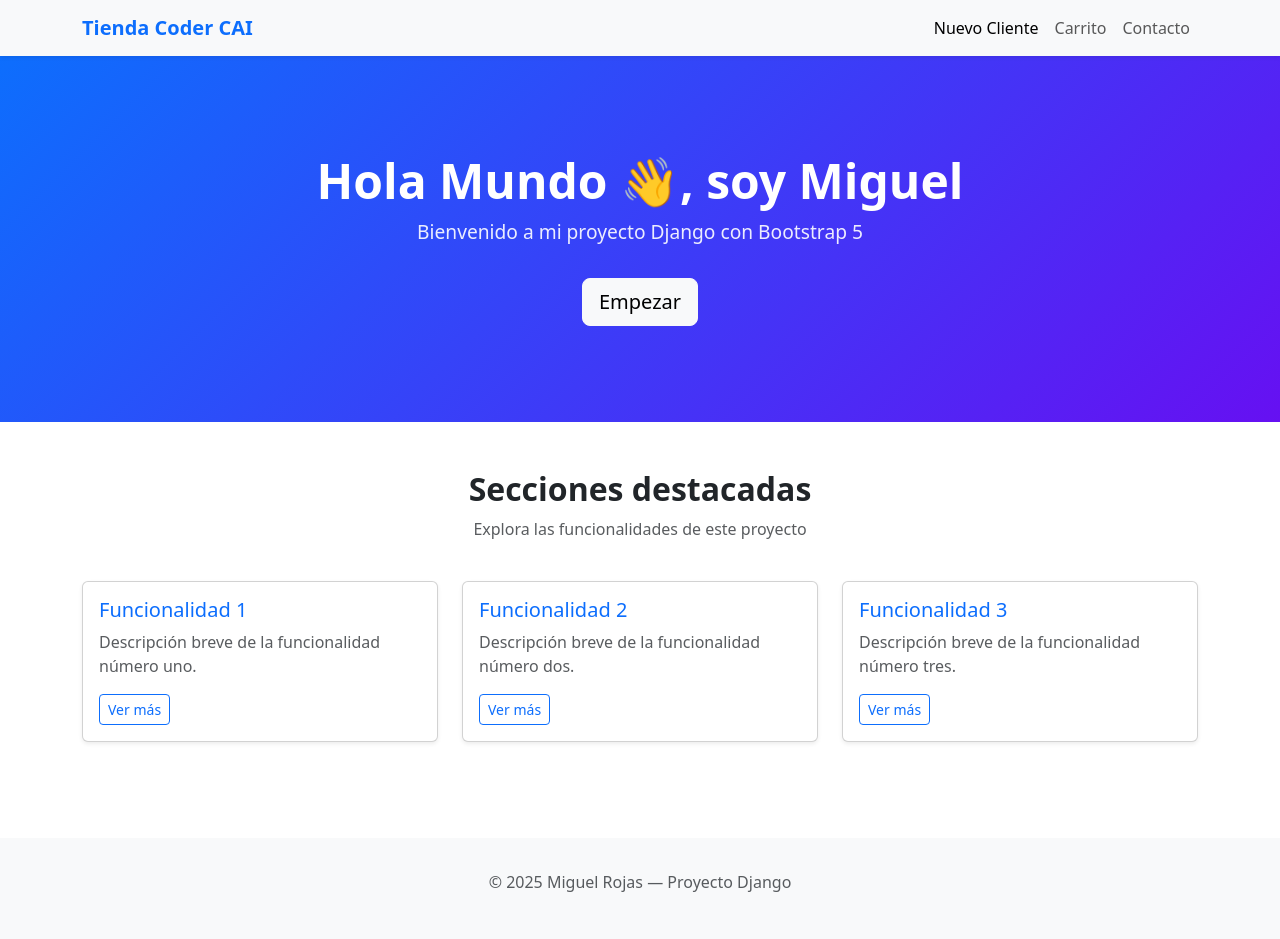
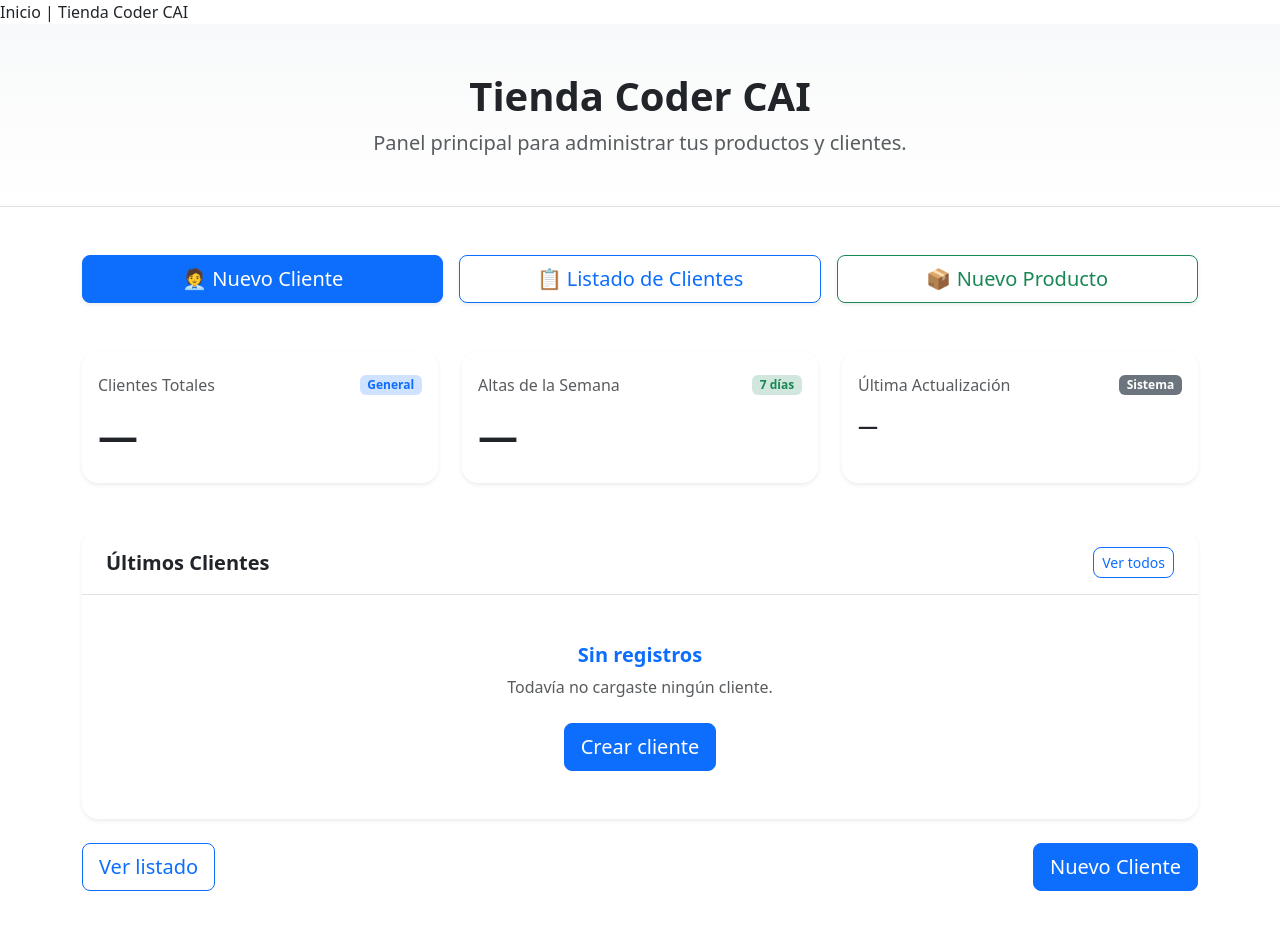
Before and after one commit to miguelangelrojasg-glitch/Comision-78130-TP3-MiguelAngelRojasGonzalez, a Django app: page / in a window 1280 px wide. Before the commit the page ends 892 px from the top, so only its background shows below. Run offline with Django 5.2, Linux system fonts and the light colour scheme; some libraries are stand-ins or nearby versions.

Commit message:
TP3 Vfinal

```diff
--- a/app_coder_cai/forms.py
+++ b/app_coder_cai/forms.py
@@ -1,13 +1,41 @@
+# app_coder_cai/forms.py
 from django import forms
-from .models import Cliente
+from .models import Cliente, Producto, Compra
+
+__all__ = ["ClienteForm", "ProductoForm", "CompraForm"]
 
 class ClienteForm(forms.ModelForm):
     class Meta:
         model = Cliente
         fields = ["nombre", "apellido", "email", "fecha_de_nacimiento"]
         widgets = {
-            "fecha_de_nacimiento": forms.DateTimeInput(attrs={"type": "date", "class": "form-control"}),
+            "fecha_de_nacimiento": forms.DateInput(attrs={"type": "date", "class": "form-control"}),
             "nombre": forms.TextInput(attrs={"class": "form-control"}),
             "apellido": forms.TextInput(attrs={"class": "form-control"}),
-            "email": forms.EmailInput(attrs={"class": "form-control"})
+            "email": forms.EmailInput(attrs={"class": "form-control"}),
         }
+
+class ProductoForm(forms.ModelForm):
+    class Meta:
+        model = Producto
+        fields = ["nombre", "descripcion", "sku", "precio", "stock", "activo"]
+        widgets = {
+            "nombre": forms.TextInput(attrs={"class": "form-control"}),
+            "descripcion": forms.Textarea(attrs={"class": "form-control", "rows": 3}),
+            "sku": forms.TextInput(attrs={"class": "form-control"}),
+            "precio": forms.NumberInput(attrs={"class": "form-control", "step": "0.01"}),
+            "stock": forms.NumberInput(attrs={"class": "form-control", "step": "1", "min": "0"}),
+            "activo": forms.CheckboxInput(attrs={"class": "form-check-input"}),
+        }
+
+class CompraForm(forms.ModelForm):
+    class Meta:
+        model = Compra
+        fields = ["cliente", "producto", "cantidad", "precio_unitario", "estado"]
+        widgets = {
+            "cliente": forms.Select(attrs={"class": "form-select"}),
+            "producto": forms.Select(attrs={"class": "form-select"}),
+            "cantidad": forms.NumberInput(attrs={"class": "form-control", "min": "1", "step": "1"}),
+            "precio_unitario": forms.NumberInput(attrs={"class": "form-control", "step": "0.01"}),
+            "estado": forms.Select(attrs={"class": "form-select"}),
+        }
--- a/app_coder_cai/templates/app_coder_cai/index.html
+++ b/app_coder_cai/templates/app_coder_cai/index.html
@@ -1,111 +1,138 @@
-<!DOCTYPE html>
-<html lang="es">
-<head>
-    <meta charset="UTF-8">
-    <meta name="viewport" content="width=device-width, initial-scale=1.0">
-    <title>{% block titulo %} Inicio| Proyecto Django {% endblock %}</title>
-    <link href="https://cdn.jsdelivr.net/npm/bootstrap@5.3.8/dist/css/bootstrap.min.css" rel="stylesheet" crossorigin="anonymous">
-    <style>
-        .hero {
-            background: linear-gradient(135deg, #0d6efd, #6610f2);
-            color: white;
-            padding: 6rem 0;
-            text-align: center;
-        }
-        .hero h1 {
-            font-size: 3rem;
-            font-weight: 700;
-        }
-        .hero p {
-            font-size: 1.2rem;
-            opacity: 0.9;
-        }
-        .card:hover {
-            transform: translateY(-5px);
-            transition: 0.3s ease-in-out;
-        }
-        footer {
-            background-color: #f8f9fa;
-            padding: 2rem 0;
-            text-align: center;
-            margin-top: 3rem;
-        }
-    </style>
-</head>
-<body>
 
-    <!-- Navbar -->
-    <nav class="navbar navbar-expand-lg navbar-light bg-light shadow-sm">
-        <div class="container">
-            <a class="navbar-brand fw-bold text-primary" href="#">Tienda Coder CAI</a>
-            <button class="navbar-toggler" type="button" data-bs-toggle="collapse" data-bs-target="#navbarNav">
-                <span class="navbar-toggler-icon"></span>
-            </button>
-            <div class="collapse navbar-collapse justify-content-end" id="navbarNav">
-                <ul class="navbar-nav">
-                    <li class="nav-item"><a class="nav-link active" href="{% url "nuevo_cliente" %}">Nuevo Cliente</a></li>
-                    <li class="nav-item"><a class="nav-link" href="#">Carrito</a></li>
-                    <li class="nav-item"><a class="nav-link" href="#">Contacto</a></li>
-                </ul>
-            </div>
-        </div>
-    </nav>
+
+{% block titulo %}
+Inicio | Tienda Coder CAI
+{% endblock %}
+<link href="https://cdn.jsdelivr.net/npm/bootstrap@5.3.8/dist/css/bootstrap.min.css" rel="stylesheet" integrity="sha384-sRIl4kxILFvY47J16cr9ZwB07vP4J8+LH7qKQnuqkuIAvNWLzeN8tE5YBujZqJLB" crossorigin="anonymous">
+<script src="https://cdn.jsdelivr.net/npm/bootstrap@5.3.8/dist/js/bootstrap.bundle.min.js" integrity="sha384-FKyoEForCGlyvwx9Hj09JcYn3nv7wiPVlz7YYwJrWVcXK/BmnVDxM+D2scQbITxI" crossorigin="anonymous"></script>
 {% block contenido %}
-    <!-- Hero -->
-    <section class="hero">
-        <div class="container">
-            <h1>Hola Mundo 👋, soy Miguel</h1>
-            <p>Bienvenido a mi proyecto Django con Bootstrap 5</p>
-            <a href="#" class="btn btn-light btn-lg mt-3">Empezar</a>
+
+<!-- Hero / Encabezado -->
+<section class="hero border-bottom py-5" style="background: linear-gradient(180deg,#f8f9fa, #ffffff);">
+  <div class="container text-center">
+    <h1 class="fw-bold mb-2">Tienda Coder CAI</h1>
+    <p class="lead text-muted mb-0">Panel principal para administrar tus productos y clientes.</p>
   </div>
 </section>
 
-    <!-- Cards -->
-    <section class="py-5">
+<!-- Contenido principal -->
+<section class="py-5 bg-white">
   <div class="container">
-            <div class="row text-center mb-4">
-                <h2 class="fw-bold">Secciones destacadas</h2>
-                <p class="text-muted">Explora las funcionalidades de este proyecto</p>
+
+    <!-- Acciones rápidas -->
+    <div class="row g-3 mb-5 justify-content-center">
+      <div class="col-12 col-md-4">
+        <a href="{% url 'nuevo_cliente' %}" class="btn btn-primary btn-lg w-100 shadow-sm rounded-3">
+          🧑‍💼 Nuevo Cliente
+        </a>
       </div>
-            <div class="row g-4">
-                <div class="col-md-4">
-                    <div class="card shadow-sm h-100">
-                        <div class="card-body">
-                            <h5 class="card-title text-primary">Funcionalidad 1</h5>
-                            <p class="card-text text-muted">Descripción breve de la funcionalidad número uno.</p>
-                            <a href="#" class="btn btn-outline-primary btn-sm">Ver más</a>
+      <div class="col-12 col-md-4">
+        <a href="{% url 'lista_cliente' %}" class="btn btn-outline-primary btn-lg w-100 shadow-sm rounded-3">
+          📋 Listado de Clientes
+        </a>
+      </div>
+      <div class="col-12 col-md-4">
+        <a href="{% url 'nuevo_producto' %}" class="btn btn-outline-success btn-lg w-100 shadow-sm rounded-3">
+          📦 Nuevo Producto
+        </a>
+      </div>
+    </div>
+
+    <!-- Resumen / Métricas -->
+    <div class="row g-4 mb-5">
+      <div class="col-12 col-md-4">
+        <div class="card shadow-sm border-0 h-100 rounded-4">
+          <div class="card-body py-4">
+            <div class="d-flex align-items-center justify-content-between">
+              <h6 class="text-muted mb-0">Clientes Totales</h6>
+              <span class="badge bg-primary-subtle text-primary">General</span>
+            </div>
+            <h1 class="fw-bold mt-3 mb-0">{{ total_clientes|default:"—" }}</h1>
           </div>
         </div>
       </div>
-                <div class="col-md-4">
-                    <div class="card shadow-sm h-100">
-                        <div class="card-body">
-                            <h5 class="card-title text-primary">Funcionalidad 2</h5>
-                            <p class="card-text text-muted">Descripción breve de la funcionalidad número dos.</p>
-                            <a href="#" class="btn btn-outline-primary btn-sm">Ver más</a>
+
+      <div class="col-12 col-md-4">
+        <div class="card shadow-sm border-0 h-100 rounded-4">
+          <div class="card-body py-4">
+            <div class="d-flex align-items-center justify-content-between">
+              <h6 class="text-muted mb-0">Altas de la Semana</h6>
+              <span class="badge bg-success-subtle text-success">7 días</span>
+            </div>
+            <h1 class="fw-bold mt-3 mb-0">{{ altas_semana|default:"—" }}</h1>
           </div>
         </div>
       </div>
-                <div class="col-md-4">
-                    <div class="card shadow-sm h-100">
-                        <div class="card-body">
-                            <h5 class="card-title text-primary">Funcionalidad 3</h5>
-                            <p class="card-text text-muted">Descripción breve de la funcionalidad número tres.</p>
-                            <a href="#" class="btn btn-outline-primary btn-sm">Ver más</a>
+
+      <div class="col-12 col-md-4">
+        <div class="card shadow-sm border-0 h-100 rounded-4">
+          <div class="card-body py-4">
+            <div class="d-flex align-items-center justify-content-between">
+              <h6 class="text-muted mb-0">Última Actualización</h6>
+              <span class="badge bg-secondary">Sistema</span>
+            </div>
+            <p class="fs-5 fw-semibold mt-3 mb-0">
+              {% if ultima_actualizacion %}
+                {{ ultima_actualizacion|date:"d/m/Y H:i" }}
+              {% else %}
+                —
+              {% endif %}
+            </p>
           </div>
         </div>
       </div>
     </div>
+
+    <!-- Últimos clientes -->
+    <div class="card shadow-sm border-0 rounded-4">
+      <div class="card-body p-0">
+        <div class="d-flex justify-content-between align-items-center px-4 py-3 border-bottom">
+          <h5 class="fw-bold mb-0">Últimos Clientes</h5>
+          <a href="{% url 'lista_cliente' %}" class="btn btn-sm btn-outline-primary rounded-3">Ver todos</a>
+        </div>
+
+        {% if ultimos_clientes %}
+          <div class="table-responsive">
+            <table class="table table-hover align-middle mb-0">
+              <thead class="table-light">
+                <tr>
+                  <th>Nombre</th>
+                  <th>Apellido</th>
+                  <th class="d-none d-md-table-cell">Email</th>
+                  <th class="d-none d-md-table-cell">Fecha Nac.</th>
+                  <th>Creado</th>
+                </tr>
+              </thead>
+              <tbody>
+                {% for c in ultimos_clientes %}
+                  <tr>
+                    <td class="fw-semibold">{{ c.nombre }}</td>
+                    <td>{{ c.apellido }}</td>
+                    <td class="text-muted d-none d-md-table-cell">{{ c.email }}</td>
+                    <td class="text-muted d-none d-md-table-cell">{{ c.fecha_de_nacimiento|date:"d/m/Y" }}</td>
+                    <td><span class="badge bg-secondary">{{ c.fecha_de_creacion|date:"d/m/Y H:i" }}</span></td>
+                  </tr>
+                {% endfor %}
+              </tbody>
+            </table>
+          </div>
+        {% else %}
+          <div class="text-center p-5">
+            <h5 class="fw-bold text-primary mb-2">Sin registros</h5>
+            <p class="text-muted mb-4">Todavía no cargaste ningún cliente.</p>
+            <a href="{% url 'nuevo_cliente' %}" class="btn btn-primary btn-lg rounded-3">Crear cliente</a>
+          </div>
+        {% endif %}
+      </div>
+    </div>
+
+    <!-- Acciones inferiores -->
+    <div class="d-flex flex-column flex-sm-row gap-2 justify-content-between mt-4">
+      <a href="{% url 'lista_cliente' %}" class="btn btn-outline-primary btn-lg rounded-3">Ver listado</a>
+      <a href="{% url 'nuevo_cliente' %}" class="btn btn-primary btn-lg rounded-3">Nuevo Cliente</a>
+    </div>
+
   </div>
 </section>
+
 {% endblock %}
-    <!-- Footer -->
-    <footer>
-        <div class="container">
-            <p class="mb-0 text-muted">&copy; 2025 Miguel Rojas — Proyecto Django</p>
-        </div>
-    </footer>
-
-    <script src="https://cdn.jsdelivr.net/npm/bootstrap@5.3.8/dist/js/bootstrap.bundle.min.js" crossorigin="anonymous"></script>
-</body>
-</html>
--- a/app_coder_cai/urls.py
+++ b/app_coder_cai/urls.py
@@ -1,9 +1,17 @@
+# proyecto_coder_cai/urls.py
 from django.urls import path
-from app_coder_cai.views import index, test, nuevo_cliente, lista_cliente
+from app_coder_cai import views
 
 urlpatterns = [
-    path("", index, name="index"),
-    path("test/", test, name="test"),
-    path("nuevo/cliente/", nuevo_cliente, name="nuevo_cliente"),
-    path("lista/", lista_cliente, name="cliente_list"),
+    path("", views.index, name="index"),
+    path("test/", views.test, name="test"),
+
+    path("clientes/", views.lista_cliente, name="lista_cliente"),
+    path("clientes/nuevo/", views.nuevo_cliente, name="nuevo_cliente"),
+
+    path("productos/", views.lista_producto, name="lista_producto"),
+    path("productos/nuevo/", views.nuevo_producto, name="nuevo_producto"),
+
+    path("compras/", views.lista_compra, name="lista_compra"),
+    path("compras/nuevo/", views.nueva_compra, name="nueva_compra"),
 ]
--- a/app_coder_cai/views.py
+++ b/app_coder_cai/views.py
@@ -1,16 +1,20 @@
 from django.shortcuts import render, redirect
-from app_coder_cai.forms import ClienteForm
-from app_coder_cai.models import Cliente
+from app_coder_cai.forms import ClienteForm, ProductoForm, CompraForm
+from app_coder_cai.models import Cliente, Producto, Compra
+
 
 def index(request):
     return render(request, "app_coder_cai/index.html")
 
+
 def test(request):
     return render(request, "app_coder_cai/test.html")
 
+
+# -----------------------
+# CLIENTES
+# -----------------------
 def nuevo_cliente(request):
-    # GET - Pedir informacion a la base de datos.
-    # POST - Solicitud para crear infromación / manipular información.
     if request.method == "POST":
         form = ClienteForm(request.POST)
         if form.is_valid():
@@ -20,12 +24,53 @@
         form = ClienteForm()
     return render(request, "app_coder_cai/nuevo_cliente_form.html", {"form": form})
 
+
 def lista_cliente(request):
     query = request.GET.get("q", "")
-    if len(query) > 0: # if query:
-        cliente = Cliente.objects.filter(
-            nombre__icontains=query).order_by("-fecha_de_creacion")
+    if query:
+        cliente = Cliente.objects.filter(nombre__icontains=query).order_by("-fecha_de_creacion")
     else:
         cliente = Cliente.objects.all().order_by("-fecha_de_creacion")
+    return render(request, "app_coder_cai/cliente_list.html", {"cliente": cliente, "query": query})
 
-    return render(request, "app_coder_cai/cliente_list.html", {"cliente": cliente, "query": query})
+
+# -----------------------
+# PRODUCTOS
+# -----------------------
+def lista_producto(request):
+    query = request.GET.get("q", "")
+    if query:
+        productos = Producto.objects.filter(nombre__icontains=query)
+    else:
+        productos = Producto.objects.all()
+    return render(request, "app_coder_cai/producto_list.html", {"productos": productos, "query": query})
+
+
+def nuevo_producto(request):
+    if request.method == "POST":
+        form = ProductoForm(request.POST)
+        if form.is_valid():
+            form.save()
+            return redirect("lista_producto")
+    else:
+        form = ProductoForm()
+    return render(request, "app_coder_cai/nuevo_producto_form.html", {"form": form})
+
+
+# -----------------------
+# COMPRAS
+# -----------------------
+def lista_compra(request):
+    compras = Compra.objects.select_related("cliente", "producto").order_by("-fecha")
+    return render(request, "app_coder_cai/compra_list.html", {"compras": compras})
+
+
+def nueva_compra(request):
+    if request.method == "POST":
+        form = CompraForm(request.POST)
+        if form.is_valid():
+            form.save()
+            return redirect("lista_compra")
+    else:
+        form = CompraForm()
+    return render(request, "app_coder_cai/nueva_compra_form.html", {"form": form})
--- a/proyecto_coder_cai/settings.py
+++ b/proyecto_coder_cai/settings.py
@@ -38,6 +38,7 @@
     'django.contrib.messages',
     'django.contrib.staticfiles',
     "app_coder_cai",
+    "widget_tweaks",
 ]
 
 MIDDLEWARE = [
@@ -55,7 +56,7 @@
 TEMPLATES = [
     {
         'BACKEND': 'django.template.backends.django.DjangoTemplates',
-        'DIRS': [],
+        'DIRS': [BASE_DIR / "templates"],
         'APP_DIRS': True,
         'OPTIONS': {
             'context_processors': [
```
Also changed, not shown: app_coder_cai/models.py (+61 -2 lines), app_coder_cai/templates/app_coder_cai/cliente_list.html (+4 -8 lines), app_coder_cai/templates/app_coder_cai/compra_list.html (added, +56 -0 lines), app_coder_cai/templates/app_coder_cai/nueva_compra_form.html (added, +55 -0 lines), app_coder_cai/templates/app_coder_cai/nuevo_producto_form.html (added, +62 -0 lines), app_coder_cai/templates/app_coder_cai/producto_list.html (added, +64 -0 lines), app_coder_cai/migrations/0002_producto_alter_cliente_options_compra.py (added). Lines whose indentation alone changed are shown as unchanged.
